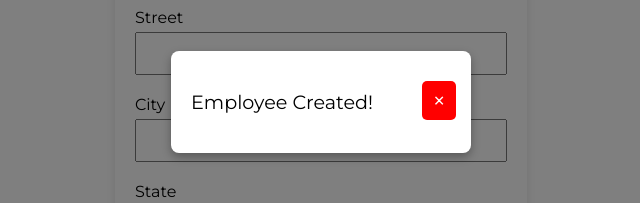
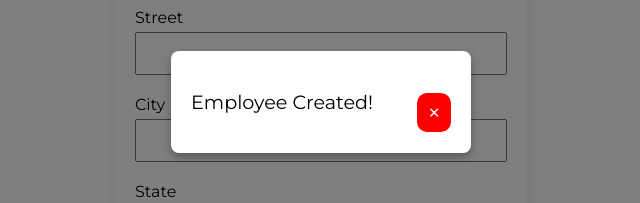
Before and after one commit to Maxb06/HRNet-React, a React (Vite) app: page / in a window 1280 px wide. Both pictures are taken after typing "Sample", "Sample", "Sample", "Sample", "Sample", "Sample" into the empty fields and a click on the button "Save". Shown: the part 695-898 px from the top of the page, without its empty margins (319-959 px from the left). Built offline with nearby package versions, Linux system fonts and the light colour scheme.

Commit message:
style : modal improvement

```diff
--- a/src/components/Modal/Modal.module.css
+++ b/src/components/Modal/Modal.module.css
@@ -21,15 +21,16 @@
   box-shadow: 0 4px 10px rgba(0, 0, 0, 0.3);
   transform: scale(0.9);
   animation: popIn 0.1s ease-in-out forwards;
+  display: flex;
+  justify-content: space-between;
+  align-items: center;
 }
 
 .closeButton {
-  position: absolute;
-  top: 10px;
-  right: 15px;
   font-size: 1.5rem;
   border: none;
   cursor: pointer;
+  border-radius: 10px;
 }
 
 .title {
--- a/src/components/Modal/Modal.tsx
+++ b/src/components/Modal/Modal.tsx
@@ -31,11 +31,11 @@ const Modal: React.FC<ModalProps> = ({ isOpen, onClose, title, children }) => {
   return (
     <div className={styles.overlay} onClick={onClose} role="dialog" aria-modal="true">
       <div className={styles.content} onClick={(e) => e.stopPropagation()}>
+        {title && <h2 className={styles.title}>{title}</h2>}
+        {children}
         <button className={styles.closeButton} onClick={onClose} aria-label="Close modal">
           &times;
         </button>
-        {title && <h2 className={styles.title}>{title}</h2>}
-        {children}
       </div>
     </div>
   );
```
